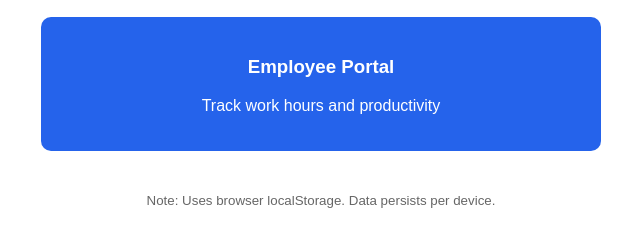
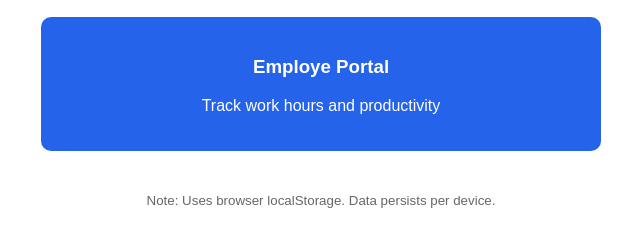
Before and after one commit to z0874903-cpu/codeexanalytics-timer, a plain HTML site: page index.html in a window 1280 px wide. Shown: the part 302-527 px from the top of the page, 319-959 px from the left. Drawn offline with Linux system fonts and the light colour scheme.

Commit message:
Update index.html

```diff
--- a/index.html
+++ b/index.html
@@ -22,7 +22,7 @@
         </a>
 
         <a href="employee.html" class="btn">
-            <h3>Employee Portal</h3>
+            <h3>Employe Portal</h3>
             <p>Track work hours and productivity</p>
         </a>
 
```
